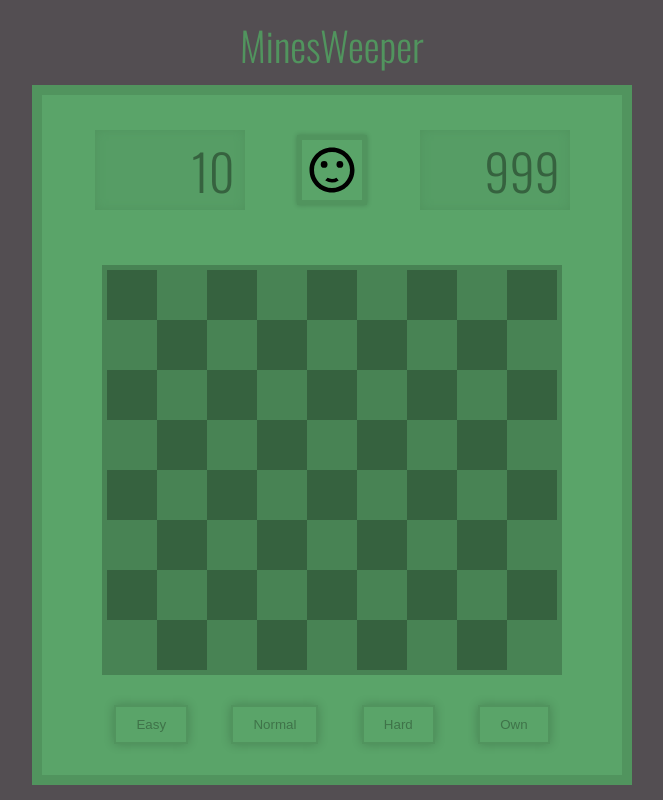
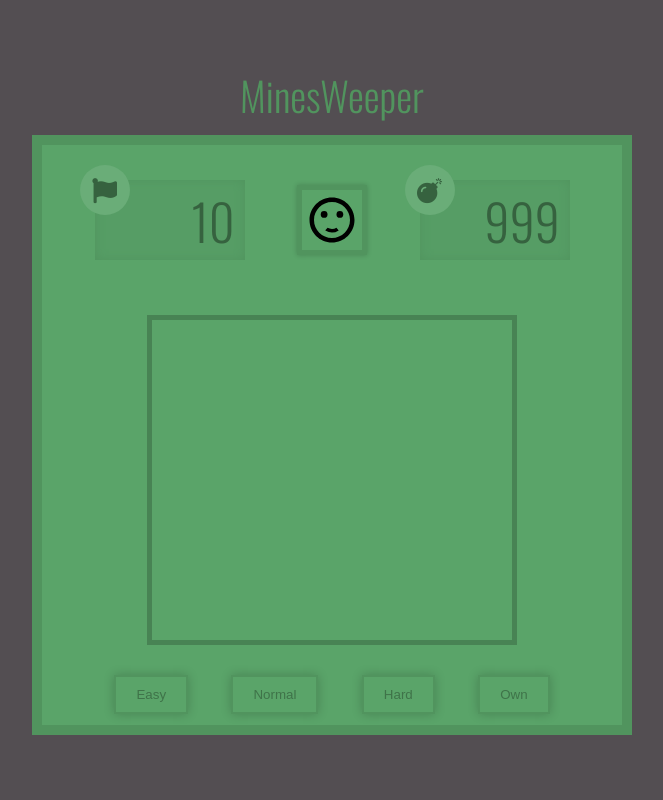
Before and after one commit to KacperNlp/Minesweeper, a plain HTML site: page index.html in a window 1280 px wide. Shown: the whole page, without its empty margins (308-971 px from the left). Drawn offline with nearby package versions, Linux system fonts and the light colour scheme.

Commit message:
create WorkWithHtml class to get/create HTML element

```diff
--- a/index.html
+++ b/index.html
@@ -6,6 +6,8 @@
     <meta name="viewport" content="width=device-width, initial-scale=1.0">
     <title>Minesweeper</title>
     <link rel="preconnect" href="https://fonts.gstatic.com">
+    <link rel="stylesheet" href="https://use.fontawesome.com/releases/v5.15.1/css/all.css"
+        integrity="sha384-vp86vTRFVJgpjF9jiIGPEEqYqlDwgyBgEF109VFjmqGmIY/Y4HV4d3Gp2irVfcrp" crossorigin="anonymous">
     <link href="https://fonts.googleapis.com/css2?family=Oswald:wght@300&display=swap" rel="stylesheet">
     <link rel="stylesheet" href="style/main.min.css">
 </head>
@@ -14,87 +16,21 @@
     <h1>Mines<span>Weeper</span></h1>
     <main id="game" class="game">
         <header class="game-header">
-            <div class="game-header__cont" id="flags">10</div>
+            <div class="game-header__cont" id="flags">
+                <span class="fas fa-flag"></span>
+                <p>10</p>
+            </div>
             <div class="game-header__face-btn" id="btn-icon">
                 <svg class="header__button">
                     <use href="./assets/sprite.svg#neutral"></use>
                 </svg>
             </div>
-            <div class="game-header__cont" id="time">999</div>
+            <div class="game-header__cont" id="time">
+                <span class="fas fa-bomb"></span>
+                <p>999</p>
+            </div>
         </header>
         <section class="tiles">
-            <div class="tile"></div>
-            <div class="tile"></div>
-            <div class="tile"></div>
-            <div class="tile"></div>
-            <div class="tile"></div>
-            <div class="tile"></div>
-            <div class="tile"></div>
-            <div class="tile"></div>
-            <div class="tile"></div>
-            <div class="tile"></div>
-            <div class="tile"></div>
-            <div class="tile"></div>
-            <div class="tile"></div>
-            <div class="tile"></div>
-            <div class="tile"></div>
-            <div class="tile"></div>
-            <div class="tile"></div>
-            <div class="tile"></div>
-            <div class="tile"></div>
-            <div class="tile"></div>
-            <div class="tile"></div>
-            <div class="tile"></div>
-            <div class="tile"></div>
-            <div class="tile"></div>
-            <div class="tile"></div>
-            <div class="tile"></div>
-            <div class="tile"></div>
-            <div class="tile"></div>
-            <div class="tile"></div>
-            <div class="tile"></div>
-            <div class="tile"></div>
-            <div class="tile"></div>
-            <div class="tile"></div>
-            <div class="tile"></div>
-            <div class="tile"></div>
-            <div class="tile"></div>
-            <div class="tile"></div>
-            <div class="tile"></div>
-            <div class="tile"></div>
-            <div class="tile"></div>
-            <div class="tile"></div>
-            <div class="tile"></div>
-            <div class="tile"></div>
-            <div class="tile"></div>
-            <div class="tile"></div>
-            <div class="tile"></div>
-            <div class="tile"></div>
-            <div class="tile"></div>
-            <div class="tile"></div>
-            <div class="tile"></div>
-            <div class="tile"></div>
-            <div class="tile"></div>
-            <div class="tile"></div>
-            <div class="tile"></div>
-            <div class="tile"></div>
-            <div class="tile"></div>
-            <div class="tile"></div>
-            <div class="tile"></div>
-            <div class="tile"></div>
-            <div class="tile"></div>
-            <div class="tile"></div>
-            <div class="tile"></div>
-            <div class="tile"></div>
-            <div class="tile"></div>
-            <div class="tile"></div>
-            <div class="tile"></div>
-            <div class="tile"></div>
-            <div class="tile"></div>
-            <div class="tile"></div>
-            <div class="tile"></div>
-            <div class="tile"></div>
-            <div class="tile"></div>
         </section>
         <section class="diff-lvl">
             <button class="diff-lvl__btn" data-lvl="easy">Easy</button>
--- /dev/null
+++ b/js/Cell.js
@@ -0,0 +1,8 @@
+import {WorkWithHtml} from './WorkWithHtml.js';
+
+export class Cell{
+    constructor(x,y){
+        this.x=x;
+        this.y=y;
+    }
+}
--- a/js/Game.js
+++ b/js/Game.js
@@ -1,8 +1,14 @@
+import {Settigns} from './Settings.js'
+
 class Game{
     constructor({panel}){
         //assign game/game panel to property
         this.panel = panel;
     }
+
+    //classes
+    #settings = new Settigns();
+
     //init animation and
     start(){
         this.#gamePanelFadeIn();
@@ -21,7 +27,7 @@ class Game{
 
     //start new game
     #startGame(){
-        console.log('start new game')
+
     }
 }
 
--- /dev/null
+++ b/js/Settings.js
@@ -0,0 +1,20 @@
+export class Settigns{
+    constructor(){
+        this.difficulty =[{
+            rows:9,
+            cols:7,
+            mines:10,
+            lvl:'easy'
+        },{
+            rows:18,
+            cols:16,
+            mines:40,
+            lvl:'normal'
+        },{
+            rows:101,
+            cols:99,
+            mines:99,
+            lvl:'normal'
+        }];
+    }
+}
--- /dev/null
+++ b/js/WorkWithHtml.js
@@ -0,0 +1,18 @@
+export class WorkWithHtml{
+
+    create(selector){
+        return document.createElement(selector);
+    }
+
+    get(selector){
+        return document.querySelector(selector);
+    }
+
+    getAll(selector){
+        return document.querySelectorAll(selector);
+    }
+
+    id(id){
+        return document.getElementById(id);
+    }
+}
--- a/sass/_header.scss
+++ b/sass/_header.scss
@@ -5,6 +5,7 @@
   height: 150px;
 
   &__cont {
+    position: relative;
     display: flex;
     justify-content: flex-end;
     align-items: center;
@@ -15,6 +16,20 @@
     background: darken($panel, 2%);
     font-size: 5rem;
     color: darken($panel, 20%);
+
+    & span {
+      display: flex;
+      justify-content: center;
+      align-items: center;
+      position: absolute;
+      top: -15px;
+      left: -15px;
+      width: 50px;
+      height: 50px;
+      border-radius: 50%;
+      background: lighten($panel, 5%);
+      font-size: 2.5rem;
+    }
   }
 
   &__face-btn {
--- a/sass/_tile.scss
+++ b/sass/_tile.scss
@@ -8,8 +8,8 @@
 }
 
 .tile {
-  width: 50px;
-  height: 50px;
+  width: 40px;
+  height: 40px;
   cursor: pointer;
   transition: 0.3s;
   &:nth-child(odd) {
--- a/sass/main.scss
+++ b/sass/main.scss
@@ -7,8 +7,8 @@
 :root {
   --cols: 8;
   --rows: 9;
-  --width: calc((50px * var(--rows)) + 10px);
-  --height: calc((50px * var(--cols)) + 10px);
+  --width: calc((40px * var(--rows)) + 10px);
+  --height: calc((40px * var(--cols)) + 10px);
 }
 
 @font-face {
@@ -39,7 +39,7 @@ h1 {
 
 .game {
   min-width: 600px;
-  height: 700px;
+  min-height: 600px;
   background: $panel;
   border: 10px solid darken($panel, 5%);
 }
```
Also changed, not shown: assets/Flag.svg (added), style/main.min.css, 1 other file.
